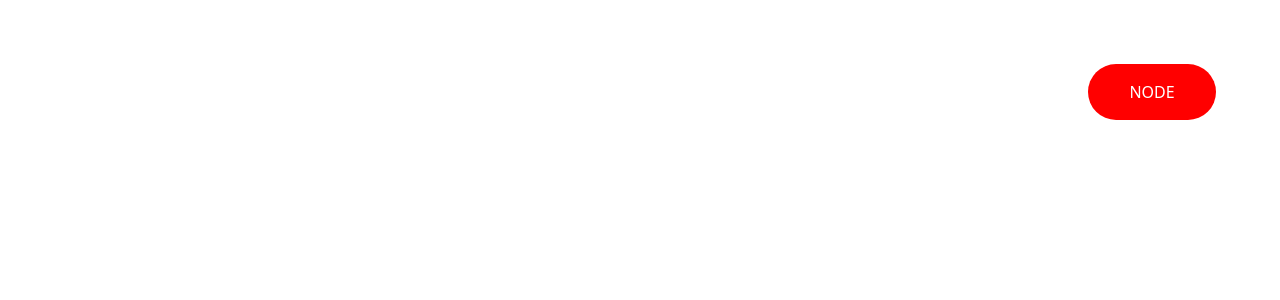
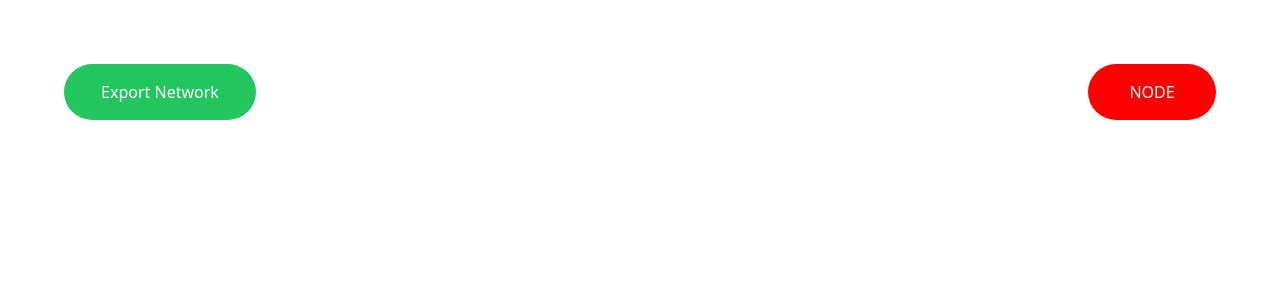
Before and after one commit to igloo-4002/urbanflo-experiment, a React (Vite) app: page / in a window 1280 px wide. Shown: the top 300 px of the page. Built offline with nearby package versions, Linux system fonts and the light colour scheme.

Commit message:
create empty xml files

```diff
--- a/src/App.tsx
+++ b/src/App.tsx
@@ -52,6 +52,10 @@ const useNetworkStore = create<Network>((set) => ({
       },
     })),
 }));
+
+function exportNetwork(network: Network) {
+  console.log(network);
+}
 
 export default function App() {
   const [mode, setMode] = useState<"node" | "edge">("node");
@@ -121,8 +125,22 @@ export default function App() {
     );
   }
 
+  function ExportButton() {
+    return (
+      <div className="absolute top-16 left-16 items-center justify-center rounded-full flex p-4 z-10 w-48 bg-green-500">
+        <button
+          onClick={() => exportNetwork(network)}
+          className="text-white font-sans font-medium"
+        >
+          Export Network
+        </button>
+      </div>
+    );
+  }
+
   return (
     <div className="h-screen w-screen items-center justify-center flex">
+      <ExportButton />
       <ModeToggle />
       <Stage
         width={window.innerWidth}
```
Also changed, not shown: 2 other files (tests, documents, lock files or other folders).
